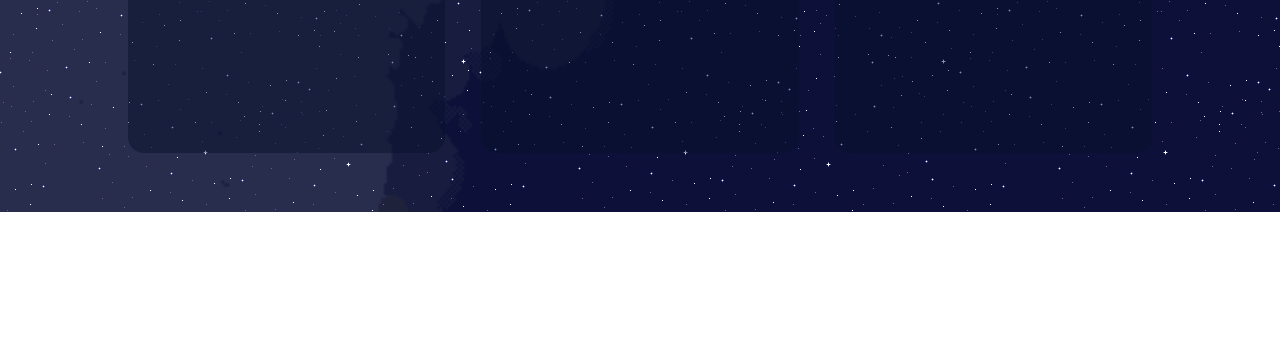
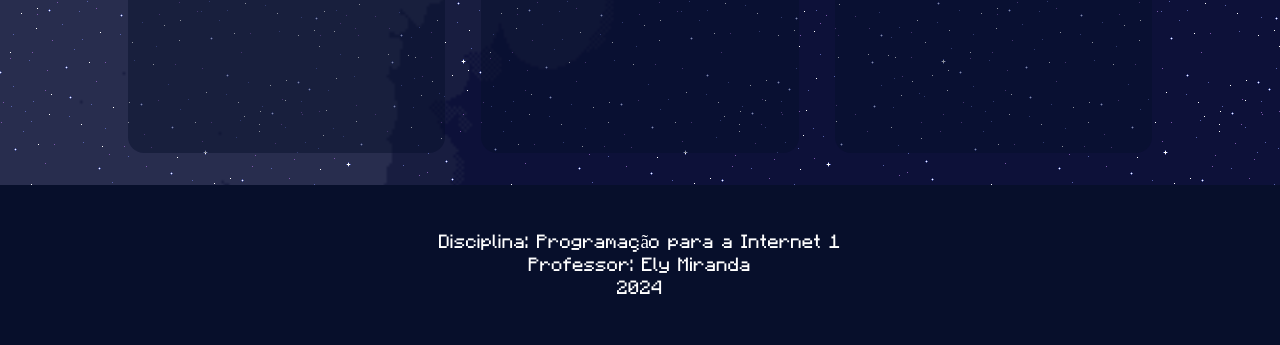
Before and after one commit to luisfpatrocinio/PaginaFera, a plain HTML site: page index.html in a window 1280 px wide. Shown: the part 588-933 px from the top of the page. Before the commit the page ends 800 px from the top, so only its background shows below. Drawn offline with Linux system fonts and the light colour scheme.

Commit message:
footer adcionado

```diff
--- a/index.html
+++ b/index.html
@@ -18,7 +18,7 @@
 
     <div id="header">
       <div class="header-title">
-        <h1>Os melhores</h1>
+        <h1>Nosso portifólio</h1>
       </div>
     </div>
 
@@ -26,6 +26,13 @@
       <div id="people-grid">
 
         <!-- O Card de pessoa possui esse formato: Card { header, content } -->
+
+      </div>
+        <div id="footer">
+          <p> Disciplina: Programação para a Internet 1 </p>
+          <p> Professor: Ely Miranda</p>
+          <p> 2024 </p>
+        </div>
       </div>
   </body>
 </html>
--- a/styles/style.css
+++ b/styles/style.css
@@ -47,8 +47,8 @@ body {
 #main-content {
     display: flex;
     justify-content: center;
+    flex-direction: column;
     align-items: center;
-    flex-direction: row;
     width: 100vw;
 }
 
@@ -62,6 +62,24 @@ body {
     height: 100%;
     background-image: url('../assets/images/stars.png'); /* Adiciona a imagem de estrelas */
     animation: moveStars 100s linear infinite; /* Define a animação das estrelas */
+}
+
+
+#footer {
+    display: inherit;
+    flex-direction: column;
+    margin-top: 2rem;
+    padding: 1rem;
+    width: 100%;
+    height: 20vh;
+    justify-content: center;
+    align-content: center;
+    text-align: center;
+    color: white;
+    background-color: #070f2b;
+    & p {
+        font-size: larger;
+    }
 }
 
 
```
